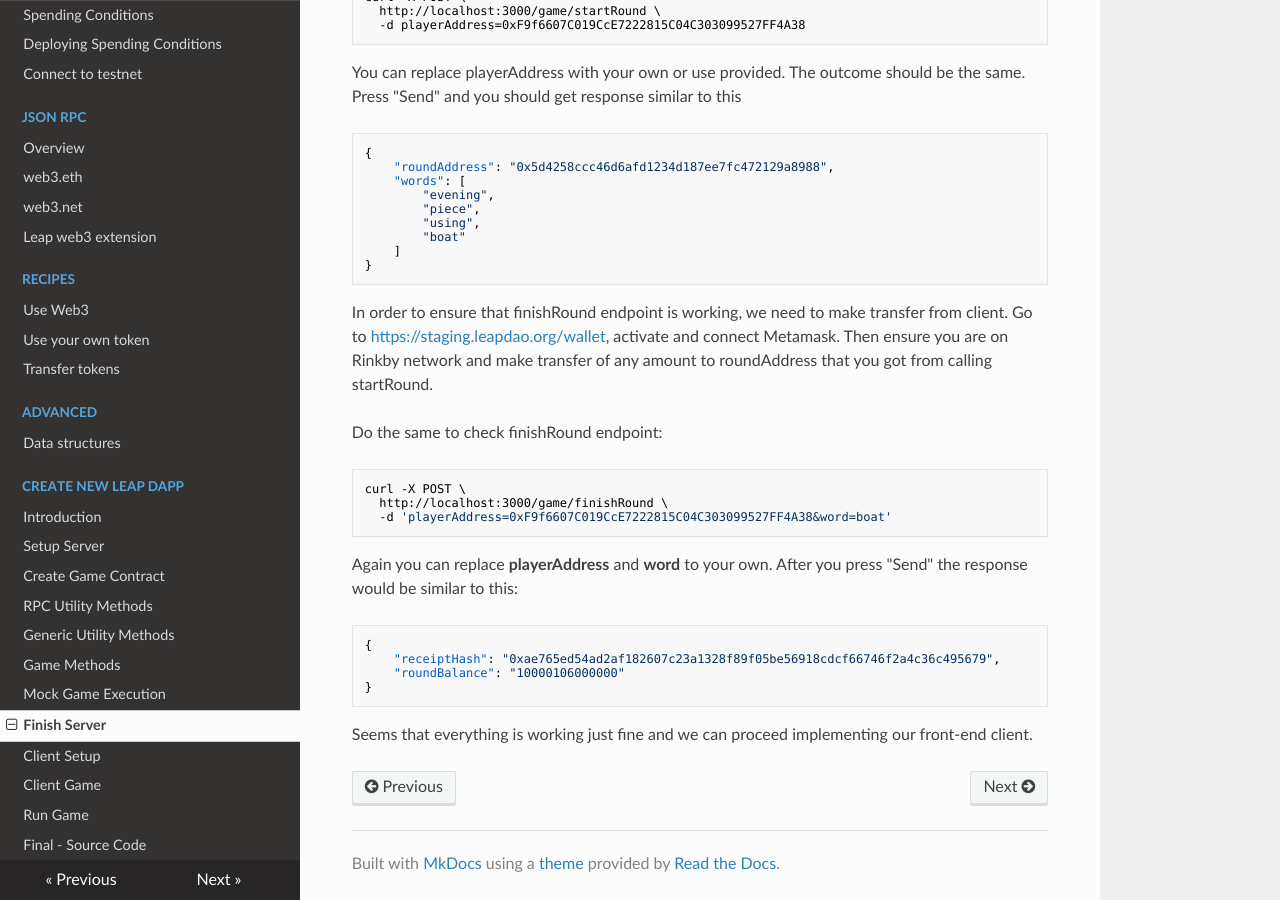
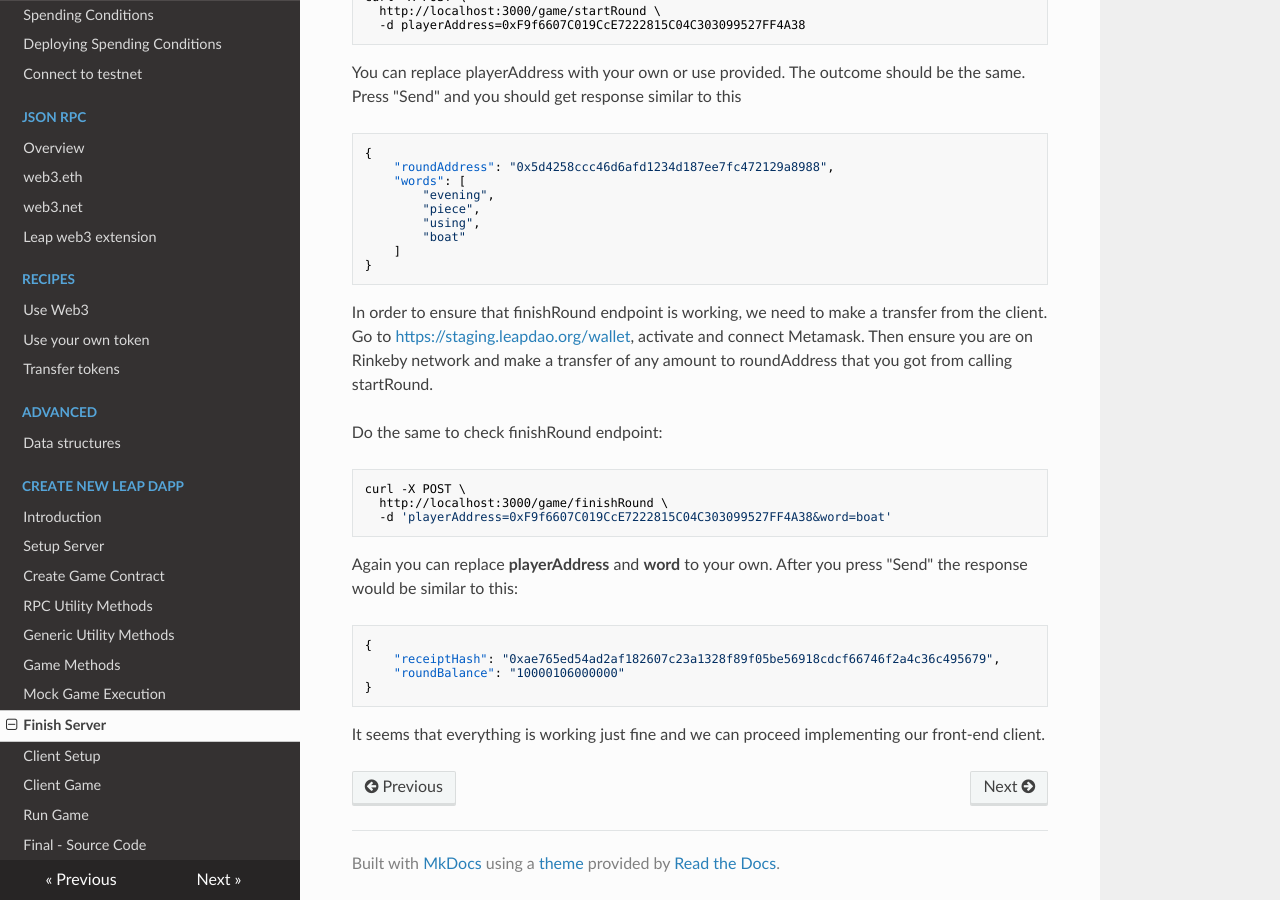
Before and after one commit to leapdao/docs, an MkDocs documentation site: the page built from docs/tutorials/new-dapp/step-7-finish-server.md, in a window 1280 px wide and 900 px high, scrolled down 2275 px. Built offline with MkDocs 1.6.1, drawn with Linux system fonts in a browser that asks for light colours; nearby versions of some CDN libraries; some of the changed text lies outside the part shown.

Commit message:
fix: typos and clarity

````diff
--- a/docs/tutorials/new-dapp/step-7-finish-server.md
+++ b/docs/tutorials/new-dapp/step-7-finish-server.md
@@ -40,11 +40,11 @@ const wallet = require("../wallet");
 const { generateNewRound, finishRound } = require("../game");
 
 // For the sake of simplicity we will store active rounds inside memory
-// Please not that all data will be wiped out, when server is restarted.
-// Don't hesitate to update this to DB solution - Redis, for example
+// Please note that all data will be wiped out, when server is restarted.
+// Don't hesitate to update this to a DB solution - Redis, for example.
 const rounds = {};
 
-// We will hardcode round bet size, but it can be easily added to a list
+// We will hardcode the round bet size, but it can be easily added to a list
 // of params we get from POST request
 const ROUND_BET = 100000000;
 ```
@@ -136,9 +136,9 @@ Press "Send" and you should get response similar to this
 	]
 }
 ```
-In order to ensure that finishRound endpoint is working, we need to make transfer from client.
+In order to ensure that finishRound endpoint is working, we need to make a transfer from the client.
 Go to [https://staging.leapdao.org/wallet](https://staging.leapdao.org/wallet), activate and connect Metamask.
-Then ensure you are on Rinkby network and make transfer of any amount to roundAddress that you got from calling startRound.
+Then ensure you are on Rinkeby network and make a transfer of any amount to roundAddress that you got from calling startRound.
 
 
 Do the same to check finishRound endpoint:
@@ -155,4 +155,4 @@ After you press "Send" the response would be similar to this:
 	"roundBalance": "10000106000000"
 }
 ```
-Seems that everything is working just fine and we can proceed implementing our front-end client.
+It seems that everything is working just fine and we can proceed implementing our front-end client.
````
Also changed, not shown: docs/tutorials/new-dapp/step-2-contract.md (+1 -1 lines), docs/tutorials/new-dapp/step-3-rpc.md (+4 -4 lines), docs/tutorials/new-dapp/step-5-game-setup.md (+8 -5 lines), docs/tutorials/new-dapp/step-6-game-mock.md (+1 -1 lines).
